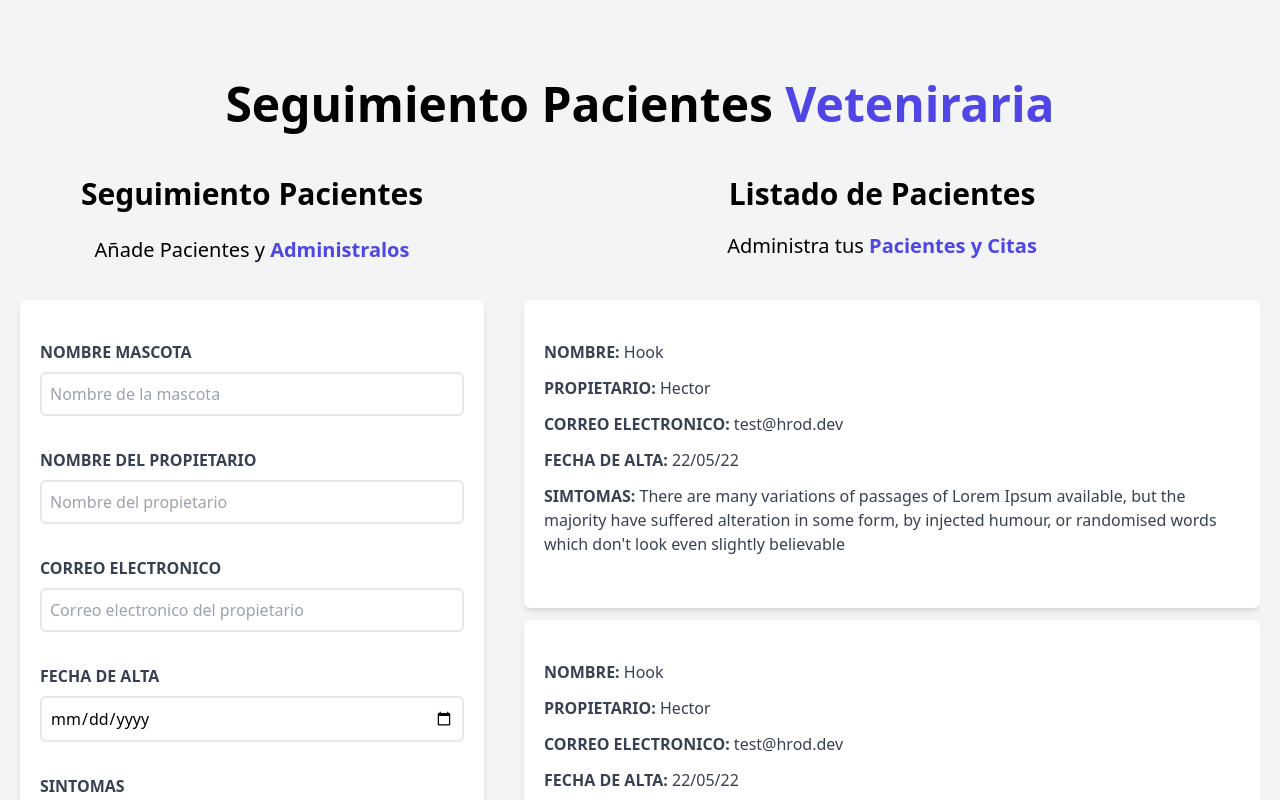
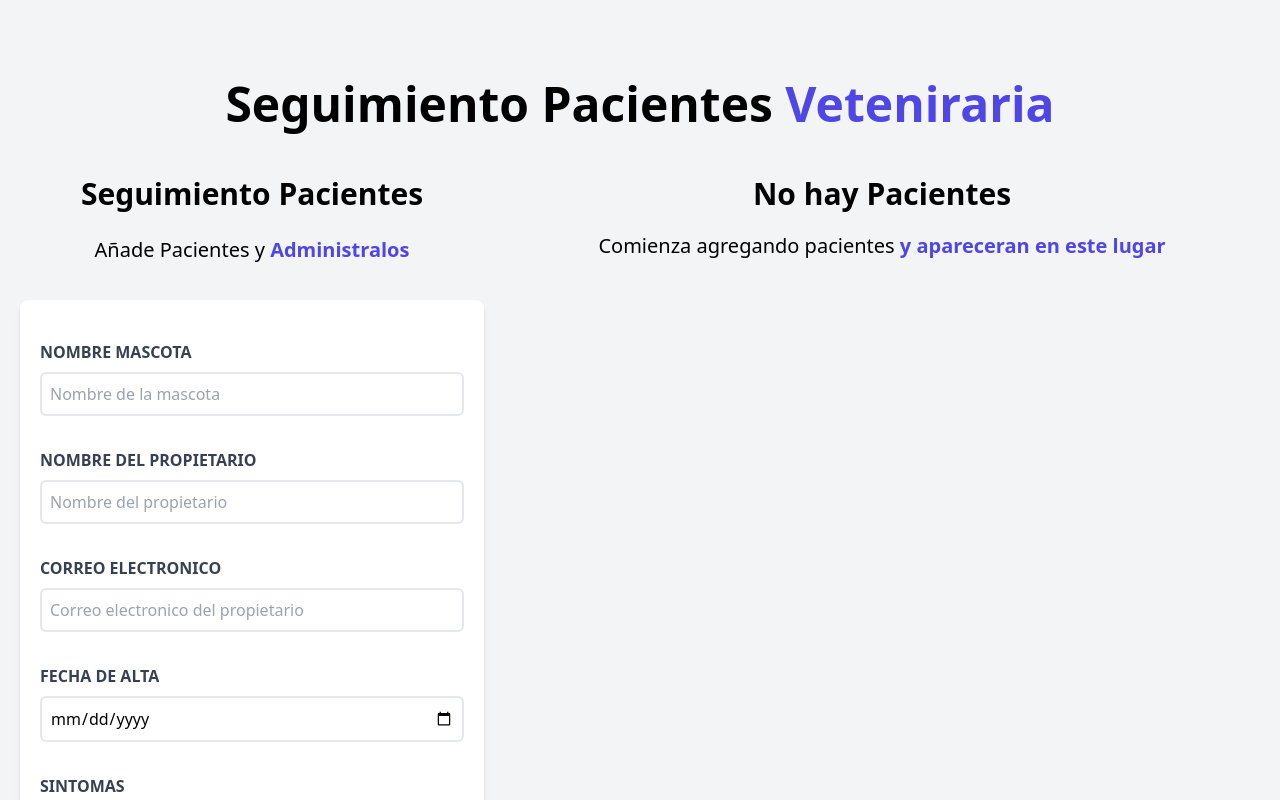
Before and after one commit to hroddev/citas-react, a React (Vite) app: page / in a window 1280 px wide. Shown: the top 800 px of the page. Built offline with nearby package versions, Linux system fonts and the light colour scheme.

Commit message:
add dinamic data fill the inputs

```diff
--- a/src/App.jsx
+++ b/src/App.jsx
@@ -1,16 +1,24 @@
 import Header from "./components/Header"
 import Form from "./components/Form"
 import PatientList from "./components/PatientList"
+import React, { useState } from "react"
 
 function App() {
+
+  const [ patients, setPatients] = useState([])
 
   return (
     <div className="container mx-auto mt-20">
       <Header />
 
       <div className="md:flex mt-12">
-        <Form />
-        <PatientList />
+        <Form
+          patients={patients}
+          setPatients={setPatients}
+        />
+        <PatientList
+          patients={patients}
+        />
       </div>
     </div>
   )
--- /dev/null
+++ b/src/components/Error.jsx
@@ -0,0 +1,11 @@
+import React from 'react'
+
+const Error = ({children}) => {
+    return (
+        <div className="bg-red-800 text-white text-center p-3 uppercase font-bold mb-3 rounded-md">
+            <p>{children}</p>
+        </div>
+    )
+}
+
+export default Error
--- a/src/components/Form.jsx
+++ b/src/components/Form.jsx
@@ -1,4 +1,53 @@
-const Form = () => {
+import { useState, useEffect } from "react"
+import Error from "./Error"
+
+const Form = ({ patients ,setPatients }) => {
+    const [name, setName] = useState('')
+    const [owner, setOwner] = useState('')
+    const [email, setEmail] = useState('')
+    const [date, setDate] = useState('')
+    const [symptom, setSymptom] = useState('')
+
+    const [error, setError] = useState(false)
+
+    const genId = () => {
+        const random = Math.random().toString(36).substring(2)
+        const date = Date.now().toString(36)
+
+        return random + date
+    }
+
+    const handleSubmit= (e) => {
+        e.preventDefault();
+
+    // validate the form
+        if ( [ name, owner, email, date, symptom ].includes('') ) {
+            console.log('Hay al menos un campo vacio')
+            setError(true)
+            return;
+        }
+        setError(false)
+
+        // created the object of the patients
+        const patientObject = {
+            name,
+            owner,
+            email,
+            date,
+            symptom,
+            id: genId()
+        }
+        // add the new object to the collections
+        setPatients([...patients, patientObject])
+
+        // reset the form
+        setName('')
+        setOwner('')
+        setEmail('')
+        setDate('')
+        setSymptom('')
+    }
+
     return (
         <div className="md:w-1/2 lg:w-2/5">
             <h2 className="font-black text-3xl text-center">Seguimiento Pacientes</h2>
@@ -8,9 +57,11 @@ const Form = () => {
                 <span className="text-indigo-600 font-bold">Administralos</span>
             </p>
 
-            <form className="bg-white shadow-md rounded-lg py-10 px-5 mt-9 mb-10 mr-5 ml-5">
+            <form onSubmit={handleSubmit} className="bg-white shadow-md rounded-lg py-10 px-5 mt-9 mb-10 mr-5 ml-5">
+                { error && <Error>Todos los campos son obligatorios</Error>}
+
                 <div className="mb-5">
-                    <label htmlfor="mascota" className="block text-gray-700 uppercase font-bold">
+                    <label htmlFor="mascota" className="block text-gray-700 uppercase font-bold">
                         Nombre Mascota
                     </label>
                     <input
@@ -18,11 +69,13 @@ const Form = () => {
                         type="text"
                         placeholder="Nombre de la mascota"
                         className="border-2 w-full p-2 mt-2 placeholder-gray400 rounded-md"
+                        value={name}
+                        onChange={ (e) => setName(e.target.value) }
                     />
                 </div>
 
                 <div className="mb-5">
-                <label htmlfor="propietario" className="block text-gray-700 uppercase font-bold pt-3">
+                <label htmlFor="propietario" className="block text-gray-700 uppercase font-bold pt-3">
                     Nombre del Propietario
                 </label>
                 <input
@@ -30,11 +83,13 @@ const Form = () => {
                     type="text"
                     placeholder="Nombre del propietario"
                     className="border-2 w-full p-2 mt-2 placeholder-gray400 rounded-md"
+                    value={owner}
+                    onChange={ (e) => setOwner(e.target.value) }
                 />
                 </div>
 
                 <div className="mb-5">
-                    <label htmlfor="email" className="block text-gray-700 uppercase font-bold pt-3">
+                    <label htmlFor="email" className="block text-gray-700 uppercase font-bold pt-3">
                         Correo Electronico
                     </label>
                     <input
@@ -42,26 +97,32 @@ const Form = () => {
                         type="email"
                         placeholder="Correo electronico del propietario"
                         className="border-2 w-full p-2 mt-2 placeholder-gray400 rounded-md"
+                        value={email}
+                        onChange={ (e) => setEmail(e.target.value) }
                     />
                 </div>
                 <div className="mb-5">
-                    <label htmlfor="alta" className="block text-gray-700 uppercase font-bold pt-3">
+                    <label htmlFor="alta" className="block text-gray-700 uppercase font-bold pt-3">
                         Fecha de Alta
                     </label>
                     <input
                         id="alta"
                         type="date"
                         className="border-2 w-full p-2 mt-2 placeholder-gray400 rounded-md"
+                        value={date}
+                        onChange={ (e) => setDate(e.target.value) }
                     />
                 </div>
                 <div className="mb-5">
-                    <label htmlfor="sintomas" className="block text-gray-700 uppercase font-bold pt-3">
+                    <label htmlFor="sintomas" className="block text-gray-700 uppercase font-bold pt-3">
                         Sintomas
                     </label>
                     <textarea
                         id="sintomas"
                         className="border-2 w-full p-2 mt-2 placeholder-gray400 rounded-md"
                         placeholder="Describe los sintomas del paciente"
+                        value={symptom}
+                        onChange={ (e) => setSymptom(e.target.value) }
                     />
                 </div>
                 <input
--- a/src/components/PatientList.jsx
+++ b/src/components/PatientList.jsx
@@ -1,17 +1,35 @@
 import Patients from "./Patients"
 
-const PatientList = () => {
+const PatientList = ({patients}) => {
+
+    console.log(patients)
+
     return (
         <div className="md:w-1/2 lg:w-3/5 h-screen md:overflow-y-auto mr-5">
-            <h2 className="font-black text-3xl text-center">Listado de Pacientes</h2>
-            <p className="text-xl mt-5 mb-10 text-center">
-                Administra tus {""}
-                <span className="text-indigo-600 font-bold">Pacientes y Citas</span>
-            </p>
-            <Patients />
-            <Patients />
-            <Patients />
-            <Patients />
+
+            {patients && patients.length ? (
+            <>
+                <h2 className="font-black text-3xl text-center">Listado de Pacientes</h2>
+                <p className="text-xl mt-5 mb-10 text-center">
+                    Administra tus {""}
+                    <span className="text-indigo-600 font-bold">Pacientes y Citas</span>
+                </p>
+
+                { patients.map( patient => (
+                    <Patients
+                        key={patient.id}
+                        patient={patient}
+                    />
+                ))}
+            </>) : (
+            <>
+                <h2 className="font-black text-3xl text-center">No hay Pacientes</h2>
+                <p className="text-xl mt-5 mb-10 text-center">
+                    Comienza agregando pacientes {""}
+                    <span className="text-indigo-600 font-bold">y apareceran en este lugar</span>
+                </p>
+            </>
+            )}
         </div>
 )
 }
--- a/src/components/Patients.jsx
+++ b/src/components/Patients.jsx
@@ -1,24 +1,27 @@
-const Patients = () => {
+const Patients = ({ patient }) => {
+
+    const { name, owner, email, date, symptom } = patient
+
     return (
     <div className="mt-3 bg-white px-5 py-10 rounded-md shadow-md ml-5">
         <p className="font-bold mb-3 text-gray-700 uppercase">Nombre: {""}
-            <span className="font-normal normal-case">Hook</span>
+            <span className="font-normal normal-case">{name}</span>
         </p>
 
         <p className="font-bold mb-3 text-gray-700 uppercase">Propietario: {""}
-            <span className="font-normal normal-case">Hector</span>
+            <span className="font-normal normal-case">{owner}</span>
         </p>
 
         <p className="font-bold mb-3 text-gray-700 uppercase">Correo Electronico: {""}
-            <span className="font-normal normal-case">test@hrod.dev</span>
+            <span className="font-normal normal-case">{email}</span>
         </p>
 
         <p className="font-bold mb-3 text-gray-700 uppercase">Fecha de Alta: {""}
-            <span className="font-normal normal-case">22/05/22</span>
+            <span className="font-normal normal-case">{date}</span>
         </p>
 
         <p className="font-bold mb-3 text-gray-700 uppercase">Simtomas: {""}
-            <span className="font-normal normal-case">There are many variations of passages of Lorem Ipsum available, but the majority have suffered alteration in some form, by injected humour, or randomised words which don't look even slightly believable</span>
+            <span className="font-normal normal-case">{symptom}</span>
         </p>
     </div>
 )
```
